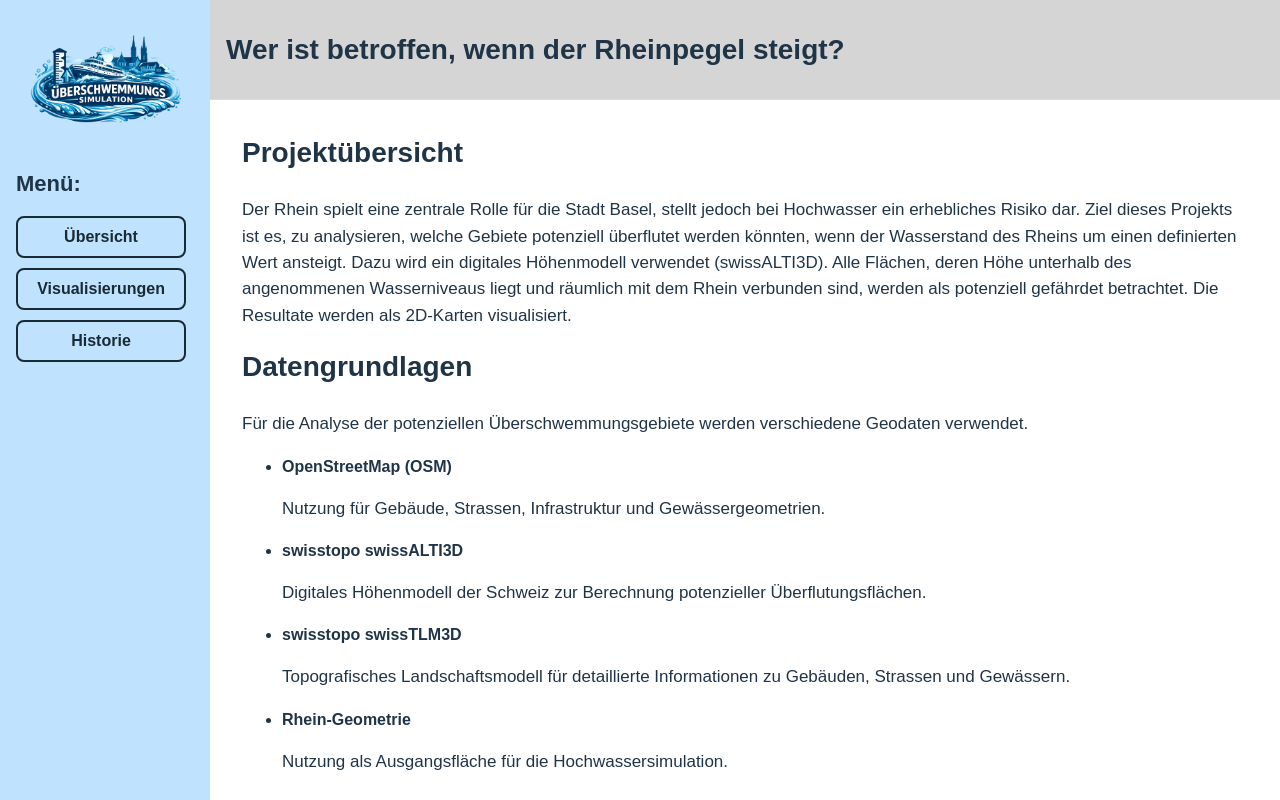
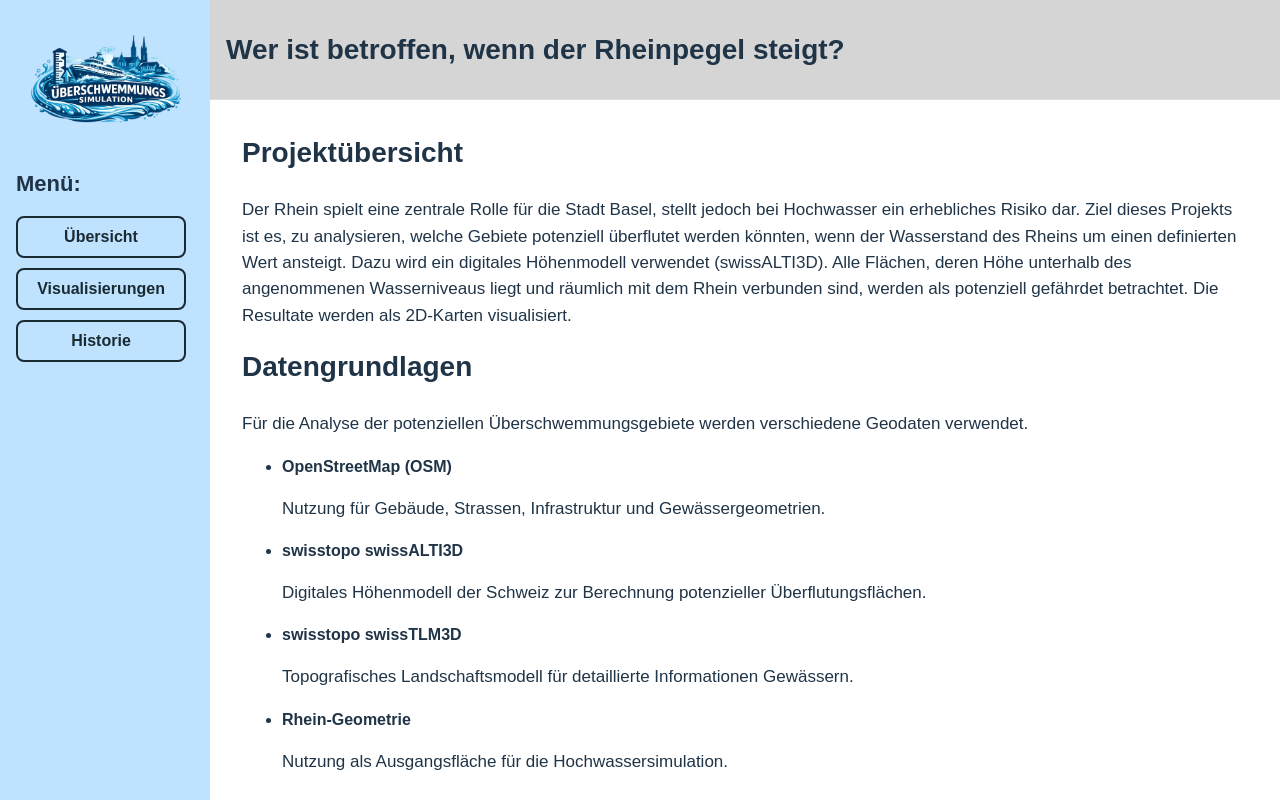
Before and after one commit to Aurelia-ew/Ueberschwemmung_Rhein, a React (Vite) app in the folder Frontend/my-app/: page / in a window 1280 px wide. Shown: the top 800 px of the page. Built offline with nearby package versions, Linux system fonts and the light colour scheme.

Commit message:
Anpassung Datengundlagen

```diff
--- a/Frontend/my-app/src/App.jsx
+++ b/Frontend/my-app/src/App.jsx
@@ -91,7 +91,7 @@ export default function App() {
                   <strong>swisstopo swissTLM3D</strong>
                   <p>
                     Topografisches Landschaftsmodell für detaillierte
-                    Informationen zu Gebäuden, Strassen und Gewässern.
+                    Informationen Gewässern.
                   </p>
                 </li>
 
```
